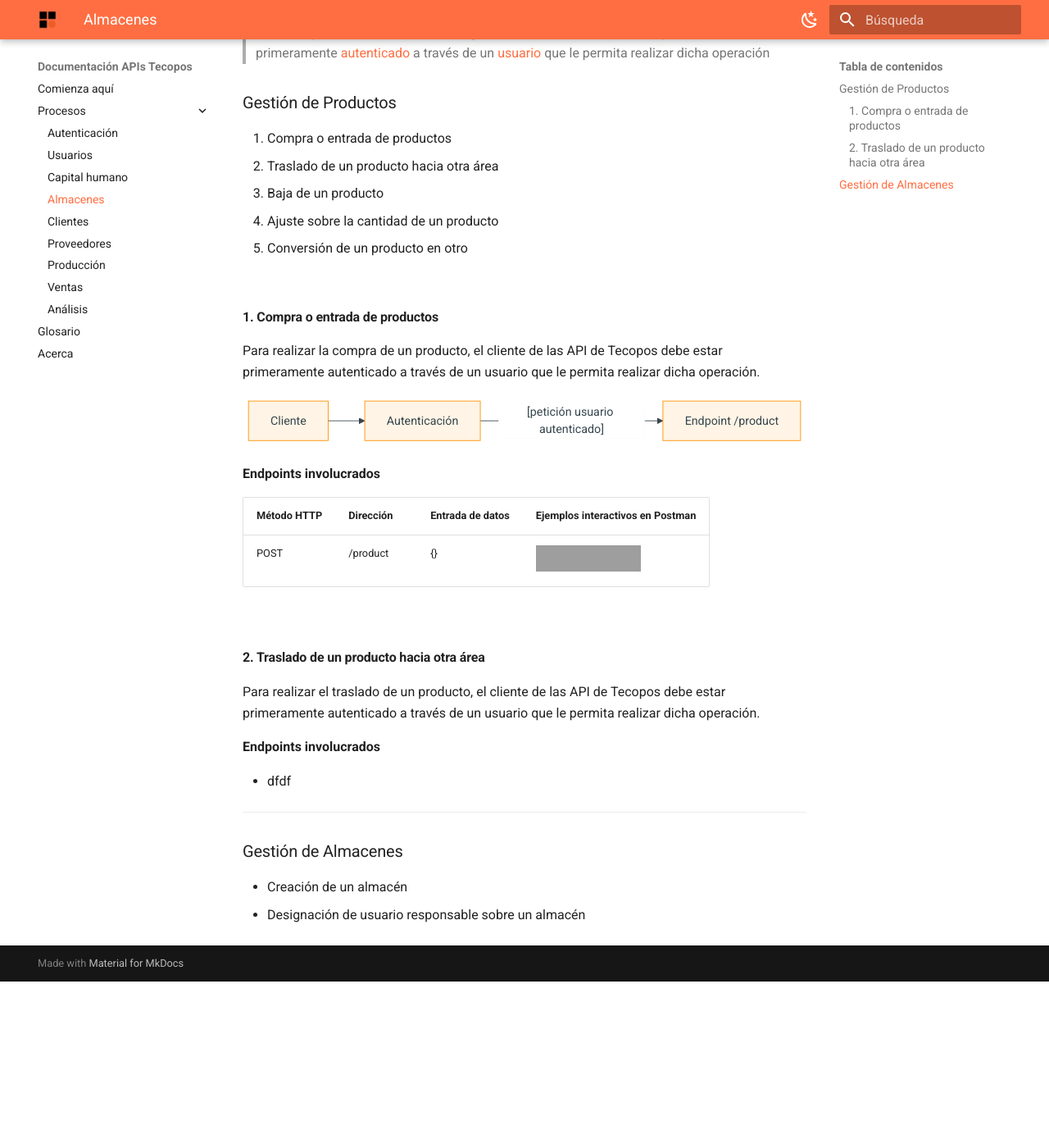
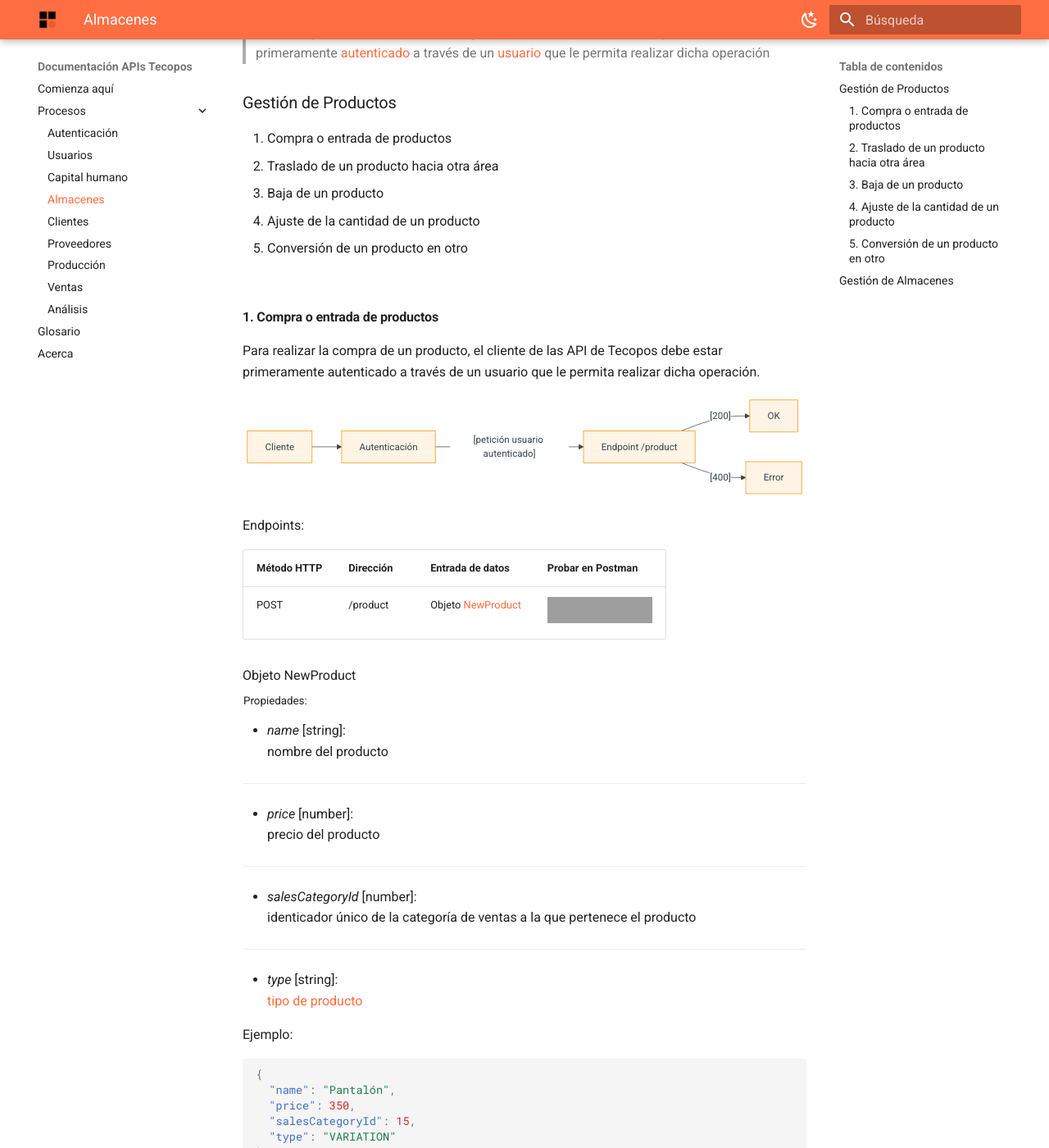
Before and after one commit to pedroifgonzalez/tecopos_api_doc, an MkDocs documentation site: the page built from docs/procesos/almacenes.md, in a window 1280 px wide and 1400 px high, scrolled down 236 px. Shown: the whole window at 82% size. Built offline with MkDocs 1.6.1 and Material for MkDocs 9.7.7, drawn with Linux system fonts in a browser that asks for light colours; before the commit the page ends 1433 px from its top, so only the background shows below that; some of the changed text lies outside the part shown; grey boxes are pictures that could not be loaded.

Commit message:
docs: add new information and placeholders

````diff
--- a/docs/procesos/almacenes.md
+++ b/docs/procesos/almacenes.md
@@ -1,6 +1,6 @@
 # Almacenes
 
-Desde los procesos involucrados con los almacenes se gestionan los siguientes flujos:
+El proceso de seguimiento de los almacenes abarcan los siguientes flujos:
 
 > <mark>Nota importante:</mark>
 >
@@ -11,10 +11,11 @@
 1. Compra o entrada de productos
 2. Traslado de un producto hacia otra área
 3. Baja de un producto
-4. Ajuste sobre la cantidad de un producto
+4. Ajuste de la cantidad de un producto
 5. Conversión de un producto en otro
 
-<br>
+</br>
+
 #### 1. Compra o entrada de productos
 
 Para realizar la compra de un producto, el cliente de las API de Tecopos debe estar primeramente autenticado a través de un usuario que le permita realizar dicha operación.
@@ -23,26 +24,101 @@
 	flowchart LR
 		A[Cliente] --> B1[Autenticación]
 		B1 --[petición usuario autenticado]--> C[Endpoint /product]
+		C --[200]--> OK[OK]
+		C --[400]--> D[Error]
 ```
 
+Endpoints:
 
-**Endpoints involucrados**
+| Método HTTP | Dirección | Entrada de datos | Probar en Postman |
+| ---- | ---- | ---- | ---- |
+| POST | /product | Objeto [NewProduct](#newProduct) | [<img src="https://run.pstmn.io/button.svg" alt="Run In Postman" style="width: 128px; height: 32px;">](https://god.gw.postman.com/run-collection/:collection_id) |
 
-| Método HTTP | Dirección | Entrada de datos | Ejemplos interactivos en Postman |
-| ---- | ---- | ---- | ---- |
-| POST | /product | {} | [<img src="https://run.pstmn.io/button.svg" alt="Run In Postman" style="width: 128px; height: 32px;">](https://god.gw.postman.com/run-collection/:collection_id) |
+Objeto <bold id="newProduct">NewProduct</bold> </br> <sub>Propiedades:</sub>
 
-<br>
+- *name* [string]: </br> nombre del producto
+
+---
+
+- *price* [number]: </br> precio del producto
+
+---
+
+- *salesCategoryId* [number]: </br> identicador único de la categoría de ventas a la que pertenece el producto
+
+---
+
+- *type* [string]: </br> [tipo de producto](../glosario.md#tipos-productos)
+
+Ejemplo:
+
+```json
+{
+  "name": "Pantalón",
+  "price": 350,
+  "salesCategoryId": 15,
+  "type": "VARIATION"
+}
+```
+
+</br>
+</br>
+</br>
 
 #### 2. Traslado de un producto hacia otra área
 
-Para realizar el traslado de un producto, el cliente de las API de Tecopos debe estar primeramente autenticado a través de un usuario que le permita realizar dicha operación.
+[Descripcion]
 
-**Endpoints involucrados**
+[Diagrama]
 
-- dfdf
+[Endpoint]
 
------
+[Esquema]
+
+</br>
+</br>
+</br>
+
+#### 3. Baja de un producto
+
+[Descripcion]
+
+[Diagrama]
+
+[Endpoint]
+
+[Esquema]
+
+</br>
+</br>
+</br>
+
+#### 4. Ajuste de la cantidad de un producto
+
+[Descripcion]
+
+[Diagrama]
+
+[Endpoint]
+
+[Esquema]
+
+</br>
+</br>
+</br>
+
+#### 5. Conversión de un producto en otro
+
+[Descripcion]
+
+[Diagrama]
+
+[Endpoint]
+
+[Esquema]
+
+---
+
 ### Gestión de Almacenes
 
 - Creación de un almacén
````
Also changed, not shown: docs/glosario.md (+1 -1 lines), docs/procesos/autenticación.md (+3 -0 lines), 1 other file.
